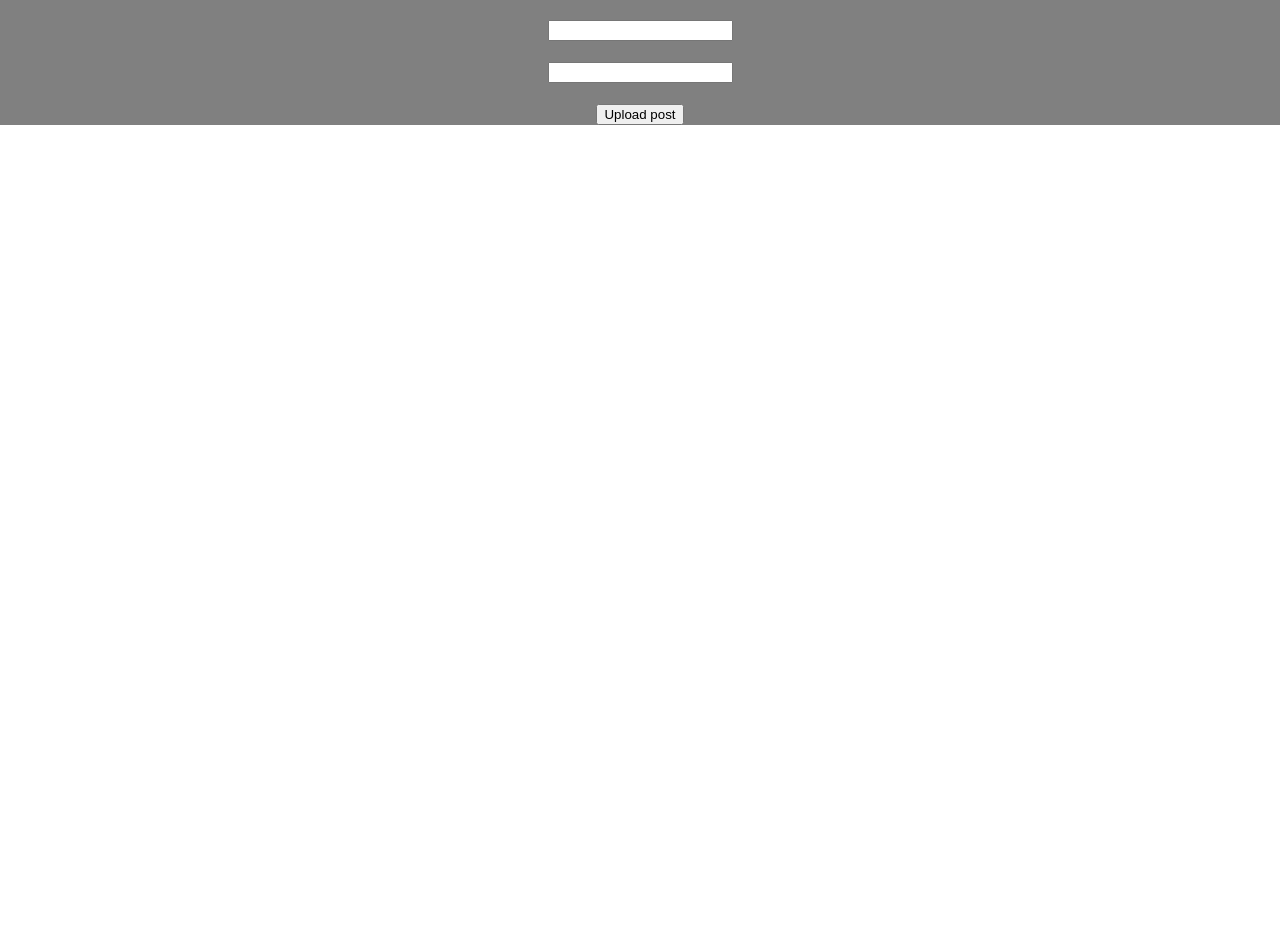
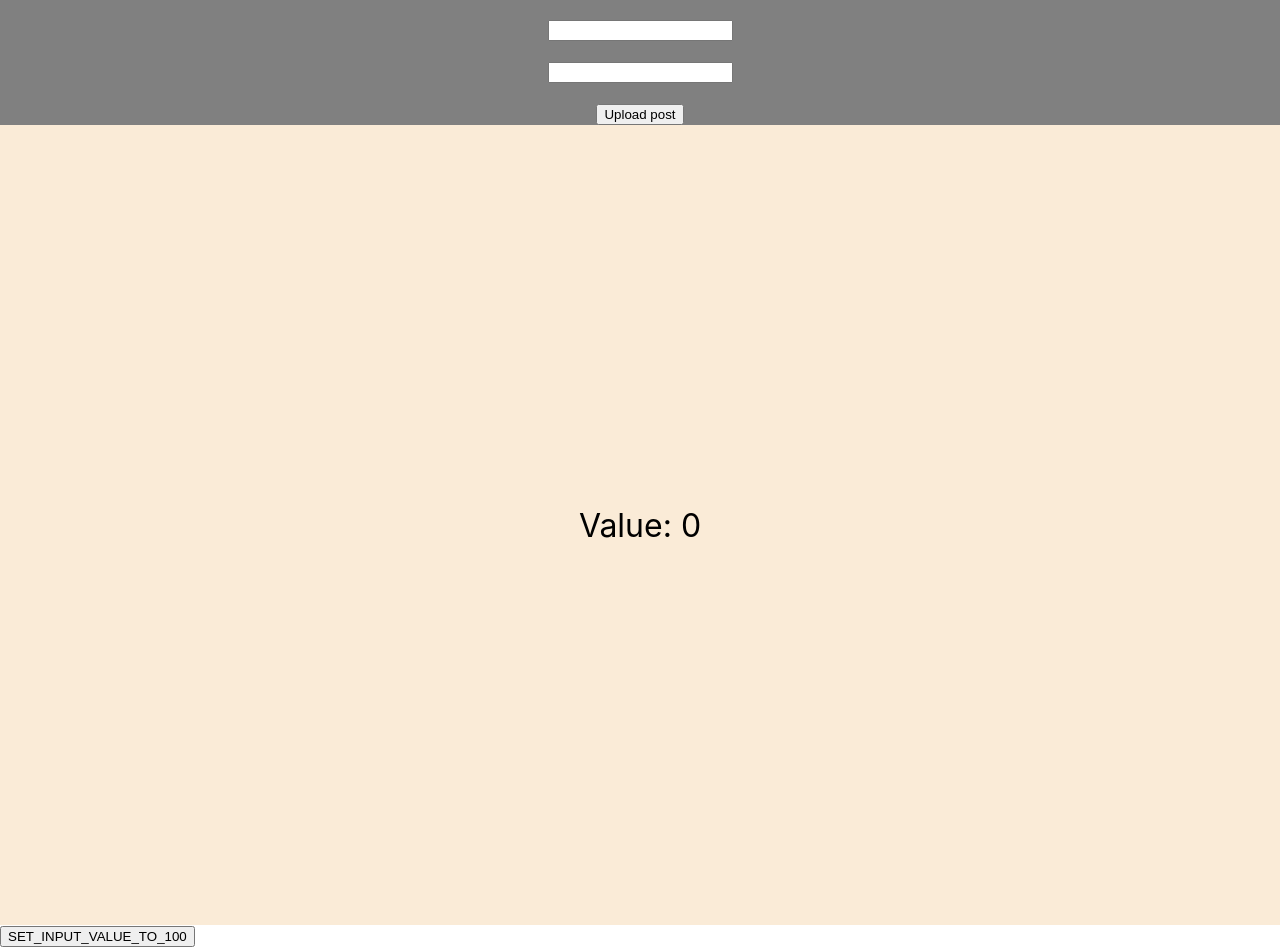
Before and after one commit to ap221882/react-docs-tutorials, a React (Create React App) app in the folder react-typescript-tutorials/: page / in a window 1280 px wide. Shown: the part 2060-3007 px from the top of the page. Before the commit the page ends 2185 px from the top, so only its background shows below. Built offline with nearby package versions, Linux system fonts and the light colour scheme.

Commit message:
made basic js context ready

```diff
--- a/react-typescript-tutorials/src/App.tsx
+++ b/react-typescript-tutorials/src/App.tsx
@@ -1,6 +1,7 @@
-import React, { useState } from "react";
+import React, { useState, useContext } from "react";
 import "./App.css";
 import Form from "./components/Form";
+import { InputValueContext } from "./contexts/InputValueProvider";
 
 interface AppProps {
   headerText: string;
@@ -15,6 +16,8 @@ interface User {
 
 function App({ headerText, extraTest = "I am the default text" }: AppProps) {
   const [user, setUser] = useState<User | null>(null);
+
+  const { state, dispatch } = useContext(InputValueContext);
 
   const fetchUser = () =>
     setUser({
@@ -32,6 +35,10 @@ function App({ headerText, extraTest = "I am the default text" }: AppProps) {
       </div>
       {user && <p className='paragraph para'>{user.name}</p>}
       <Form />
+      <p className='paragraph'>Value: {state.inputValue}</p>
+      <button onClick={() => dispatch({ type: "SET_INPUT_VALUE_TO_100" })}>
+        SET_INPUT_VALUE_TO_100
+      </button>
     </>
   );
 }
--- /dev/null
+++ b/react-typescript-tutorials/src/contexts/InputValueProvider.tsx
@@ -0,0 +1,39 @@
+import React, { createContext, useReducer } from "react";
+
+const initialState = {
+  inputValue: 0,
+};
+
+const reducer = (state, action) => {
+  switch (action.type) {
+    case "SET_INPUT_VALUE":
+      return {
+        ...state,
+        inputValue: action.payload,
+      };
+    case "SET_INPUT_VALUE_TO_100":
+      return {
+        ...state,
+        inputValue: 100,
+      };
+    default:
+      return state;
+  }
+};
+
+const InputValueContext = createContext({
+  state: initialState,
+  dispatch: () => {},
+});
+
+function InputValueProvider({ children }) {
+  const [state, dispatch] = useReducer(reducer, initialState);
+
+  return (
+    <InputValueContext.Provider value={{ state, dispatch }}>
+      {children}
+    </InputValueContext.Provider>
+  );
+}
+
+export { InputValueContext, InputValueProvider };
--- a/react-typescript-tutorials/src/index.tsx
+++ b/react-typescript-tutorials/src/index.tsx
@@ -3,13 +3,16 @@ import ReactDOM from "react-dom/client";
 import "./index.css";
 import App from "./App";
 import reportWebVitals from "./reportWebVitals";
+import { InputValueProvider } from "./contexts/InputValueProvider";
 
 const root = ReactDOM.createRoot(
   document.getElementById("root") as HTMLElement
 );
 root.render(
   <React.StrictMode>
-    <App headerText='This is a header' />
+    <InputValueProvider>
+      <App headerText='This is a header' />
+    </InputValueProvider>
   </React.StrictMode>
 );
 
```
